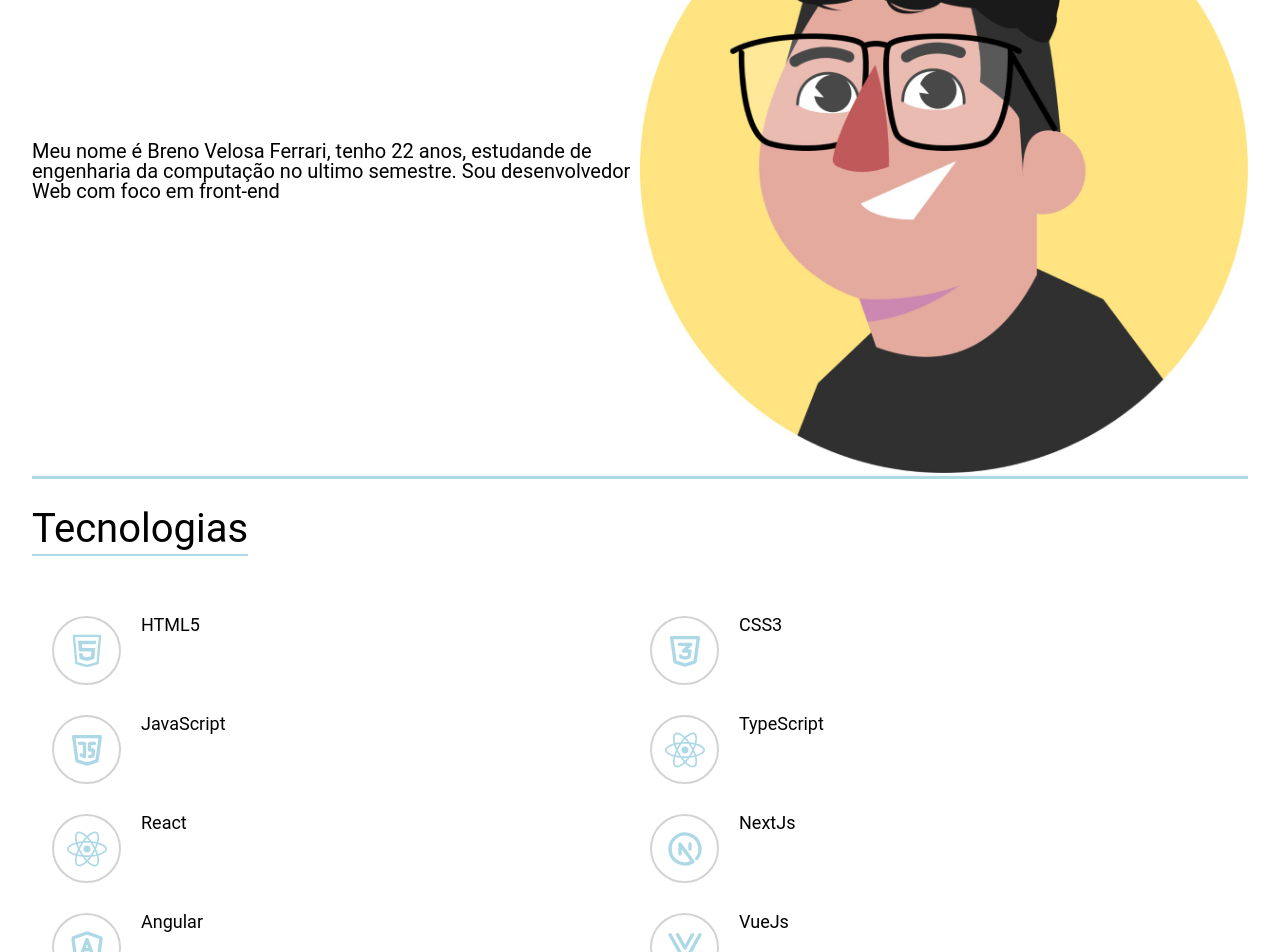
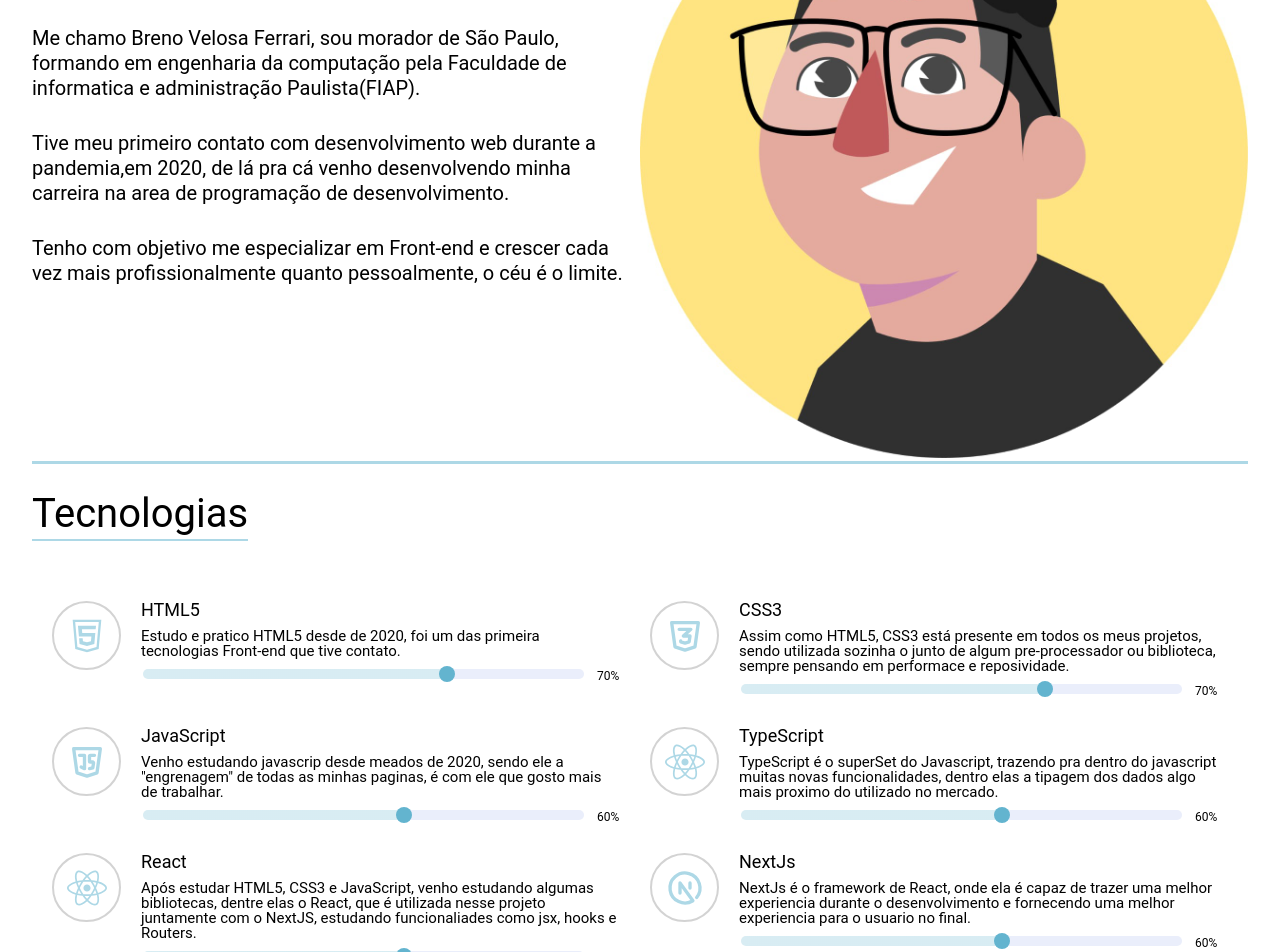
Before and after one commit to breno-Ferrari/PortifolioV2, a Next.js app: page / in a window 1280 px wide. Shown: the part 1060-2012 px from the top of the page. Built offline with nearby package versions, Linux system fonts and the light colour scheme.

Commit message:
barra de conhecimento

```diff
--- a/src/components/AboutMe/aboutMe.jsx
+++ b/src/components/AboutMe/aboutMe.jsx
@@ -13,12 +13,21 @@
               Sobre Mim
             </h2>
             <div className={styles.sectionAboutMe__aboutMe__content}>
-              <p className={styles.sectionAboutMe__aboutMe__content__p}>
-                Meu nome é Breno Velosa Ferrari, tenho 22 anos, estudande de engenharia da computação no ultimo semestre. Sou desenvolvedor Web com foco em front-end
-              </p>
-              <div className={styles.sectionAboutMe__aboutMe__content__imageContainer}>
+              <div className={styles.sectionAboutMe__aboutMe__content__text}>
+                <p className={styles.sectionAboutMe__aboutMe__content__text__p}>
+                  Me chamo Breno Velosa Ferrari, sou morador de São Paulo, formando em engenharia da computação pela Faculdade de informatica e administração Paulista(FIAP).
+                </p>
+                <p className={styles.sectionAboutMe__aboutMe__content__text__p}>
+                  Tive meu primeiro contato com desenvolvimento web durante a pandemia,em 2020, de lá pra cá venho desenvolvendo minha carreira na area de programação de desenvolvimento.
+                </p>
+                <p className={styles.sectionAboutMe__aboutMe__content__text__p}>
+                  Tenho com objetivo me especializar em Front-end e crescer cada vez mais profissionalmente quanto pessoalmente, o céu é o limite.
+                </p>
+              </div>
+             <div className={styles.sectionAboutMe__aboutMe__content__imageContainer}>
                 <Image src={profilePic} alt="Picture of the author" className={styles.sectionAboutMe__aboutMe__content__imageContainer__image}/>
               </div>
+
 
             </div>
         </div>
--- a/src/components/AboutMe/aboutMe.module.scss
+++ b/src/components/AboutMe/aboutMe.module.scss
@@ -3,26 +3,28 @@
     margin: 30px auto 0px auto;
     width: 95%;
     border-bottom: 3px solid hsl(195, 53%, 79%);
+    // height: 400px;
     &__aboutMe{
-        height: 50%;
-        // border-bottom: 3px solid hsl(195, 53%, 79%);
-        padding-top: 30px;
         &__title{
             display: inline-block;
-            font-size: 25px;
+            font-size: 40px;
             padding-bottom: 5px;
             border-bottom: 2px solid hsl(195, 53%, 79%);
         }
         &__content{
             display: flex;
             align-items: center;
-
-            &__p{
-                width: 100%;
-                font-size: 20px;
+            &__text{
+                width: 50%;
+                &__p{
+                    width: 100%;
+                    font-size:20px;
+                    line-height: 25px;
+                    margin: 30px 0px;
+                }
             }
             &__imageContainer{
-                width: 100%;
+                width: 50%;
                 text-align: center;
                &__image{
                 width: 300px;
@@ -58,6 +60,9 @@
     }
 
 }
+.highlights{
+    color: hsl(195, 53%, 50%);
+}
 
 @keyframes typing {
     0% {
--- /dev/null
+++ b/src/components/Tecnologias/progressBar/toggle.jsx
@@ -0,0 +1,39 @@
+import { useEffect, useState, useRef } from "react";
+import styles from "./toggle.module.scss"
+
+
+export default function ToggleSlide({valueField,children}){
+  const effectRan = useRef(false)
+
+  const MAX = 100;
+
+  function getBackgroundSize(){
+    return {
+      backgroundSize: `${(valueField * 100) / MAX}% 100%`
+    };
+  };
+
+  useEffect(()=>{
+    if(effectRan.current === false){
+      getBackgroundSize()
+        return() =>{
+            effectRan.current = true
+        }
+    }
+   },[])
+
+  return (
+    <div className={styles.container} id="slider">
+       <input
+        className={styles.container__slider}
+        type="range"
+        min="1"
+        max={MAX}
+        // onChange={(e) => setField(e.target.valueAsNumber)}
+        style={getBackgroundSize()}
+        value={valueField}
+        readOnly
+          >{children}</input>
+    </div>
+  )
+}
--- /dev/null
+++ b/src/components/Tecnologias/progressBar/toggle.module.scss
@@ -0,0 +1,64 @@
+.container{
+    margin: 0 auto;
+    width: 100%;
+    &__slider{
+        appearance: none;
+        //mexe na barra
+        &[type=range] {
+            margin-right: 15px;
+            margin-top: 10px;
+            height: 10px;
+            background: hsl(224, 65%, 95%);
+            border-radius: 50px;
+            width: 100%;
+            //mexe na cor da esquerda
+            background-image: linear-gradient(hsl(195, 53%, 90%), hsl(195, 53%, 90%));
+            background-repeat: no-repeat;
+
+        }
+        // chrome
+        &[type=range]::-webkit-slider-thumb {
+            display: flex;
+            flex-direction: column;
+            text-align: center;
+            appearance: none;
+            height: 16px;
+            width: 16px;
+            border-radius: 50%;
+            background: hsl(195, 53%, 60%);
+
+            // &:hover{
+            //     box-shadow: 1px 8px 30px hsl(195, 53%, 60%);
+            //     transition: all 0.3s;
+            // }
+        }
+        // mozila
+        &[type=range]::-moz-range-thumb {
+            display: flex;
+            flex-direction: column;
+            text-align: center;
+            appearance: none;
+            height: 16px;
+            width: 16px;
+            border-radius: 50%;
+            background: hsl(195, 53%, 60%);
+            background-size: 25px;
+        }
+        // IE
+        &[type=range]::-ms-thumb {
+            display: flex;
+            flex-direction: column;
+            text-align: center;
+            appearance: none;
+            height: 16px;
+            width: 16px;
+            border-radius: 50%;
+            background: hsl(195, 53%, 60%);
+            background-size: 25px;
+        }
+
+    }
+    @media (max-width:750px) {
+        top: -7%;
+    }
+}
--- a/src/components/Tecnologias/tec.jsx
+++ b/src/components/Tecnologias/tec.jsx
@@ -6,37 +6,45 @@
     {
         Icon1:<AiOutlineHtml5 />,
         Title1: 'HTML5' ,
-        Content1:"",
+        Content1:'Estudo e pratico HTML5 desde de 2020, foi um das primeira tecnologias Front-end que tive contato.',
+        Know:80,
         Icon2:<TbBrandCss3 />,
         Title2: 'CSS3' ,
-        Content2:"",
+        Content2:"Assim como HTML5, CSS3 está presente em todos os meus projetos, sendo utilizada sozinha o junto de algum pre-processador ou biblioteca, sempre pensando em performace e reposividade.",
+        Know:70,
         Exhibit2:true
     },
     {
         Icon1:<TbBrandJavascript />,
         Title1: 'JavaScript' ,
-        Content1:"",
+        Content1:'Venho estudando javascrip desde meados de 2020, sendo ele a "engrenagem" de todas as minhas paginas, é com ele que gosto mais de trabalhar.',
+        Know:65,
         Icon2:<FaReact />,
         Title2: 'TypeScript' ,
-        Content2:"",
+        Content2:"TypeScript é o superSet do Javascript, trazendo pra dentro do javascript muitas novas funcionalidades, dentro elas a tipagem dos dados algo mais proximo do utilizado no mercado.",
+        Know:60,
         Exhibit2:true
     },
     {
         Icon1:<FaReact />,
         Title1: 'React' ,
-        Content1:"",
+        Content1:"Após estudar  HTML5, CSS3 e JavaScript, venho estudando algumas bibliotecas, dentre elas o React, que é utilizada nesse projeto juntamente com o NextJS, estudando funcionaliades como jsx, hooks e Routers.",
+        Know:70,
         Icon2:<TbBrandNextjs />,
         Title2: 'NextJs' ,
-        Content2:"",
+        Content2:"NextJs é o framework de React, onde ela é capaz de trazer uma melhor experiencia durante o desenvolvimento e fornecendo uma melhor experiencia para o usuario no final.",
+        Know:60,
         Exhibit2:true
     },
     {
         Icon1:<TbBrandAngular />,
         Title1: 'Angular' ,
-        Content1:"",
+        Content1:"Dentre outros frameworks me deparei com angular, com foco em orientação a objeto e criação de aplicações.",
+        Know:50,
         Icon2:<TbBrandVue />,
         Title2: 'VueJs' ,
-        Content2:"",
+        Content2:"Uma das bibliotecas que comecei recentemente a estudar foi VueJs, que tem uma aplicabilidade muito similar ao react, mas com foco em aplicações e componentizações single page, onde todo o codigo fica disponivel numa mesma pagina. ",
+        Know:50,
         Exhibit2:true
     },
 
--- a/src/components/Tecnologias/tecnologias.jsx
+++ b/src/components/Tecnologias/tecnologias.jsx
@@ -1,6 +1,10 @@
 import styles from "./tecnologias.module.scss"
 import Tec from "./tec"
+import {useState} from "react"
+import ToggleSlide from "./progressBar/toggle"
+
 export default function Tecnologias() {
+
     return (
       <section className={styles.tec} id="tecnologias">
             <h1 className={styles.tec__title}>Tecnologias</h1>
@@ -16,6 +20,11 @@
                                 <p className={styles.tec__tecnologias__row__item__content__text}>
                                     {item.Content1}
                                 </p>
+                                <div className={styles.tec__tecnologias__row__item__content__bar}>
+                                    <ToggleSlide valueField={item.Know} defaultValue={0}/>
+                                    <p  className={styles.tec__tecnologias__row__item__content__bar__text}>{item.Know}%</p>
+                                </div>
+
                             </div>
 
                         </div>
@@ -29,6 +38,10 @@
                                 <p className={styles.tec__tecnologias__row__item__content__text}>
                                     {item.Content2}
                                 </p>
+                                <div className={styles.tec__tecnologias__row__item__content__bar}>
+                                    <ToggleSlide valueField={item.Know} defaultValue={0}/>
+                                    <p  className={styles.tec__tecnologias__row__item__content__bar__text}>{item.Know}%</p>
+                                </div>
                             </div>
 
                         </div>}
--- a/src/components/Tecnologias/tecnologias.module.scss
+++ b/src/components/Tecnologias/tecnologias.module.scss
@@ -39,6 +39,7 @@
                     display: flex;
                     flex-direction: column;
                     margin-left: 20px;
+                    width: 80%;
                     &__title{
                         font-size: 18px;
                         @media (max-width:400px) {
@@ -52,12 +53,22 @@
                             font-size: 18px;
                         }
                     }
+                    &__bar{
+                        display: flex;
+                        flex-direction: row;
+                        align-items: flex-end;
+                        &__text{
+                            font-size: 12px;
+                            margin-left: 15px;
+                        }
+                    }
                     @media (max-width:400px) {
                         text-align: center;
                         margin-top: 10px;
                         margin-left: 0px;
                     }
                 }
+
                 @media (max-width:400px) {
                     display: flex;
                     align-items: center;
```
Also changed, not shown: src/components/NavBar/navBar.jsx (+5 -3 lines).
